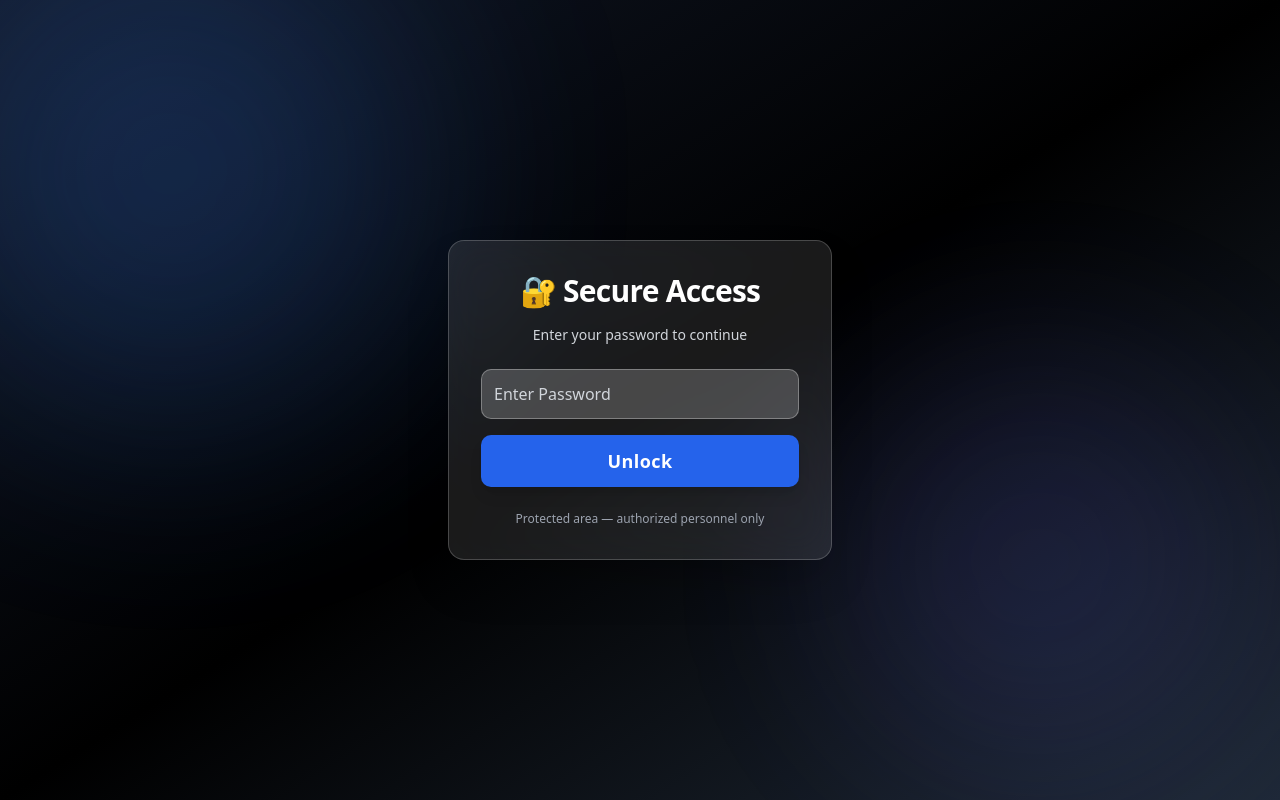
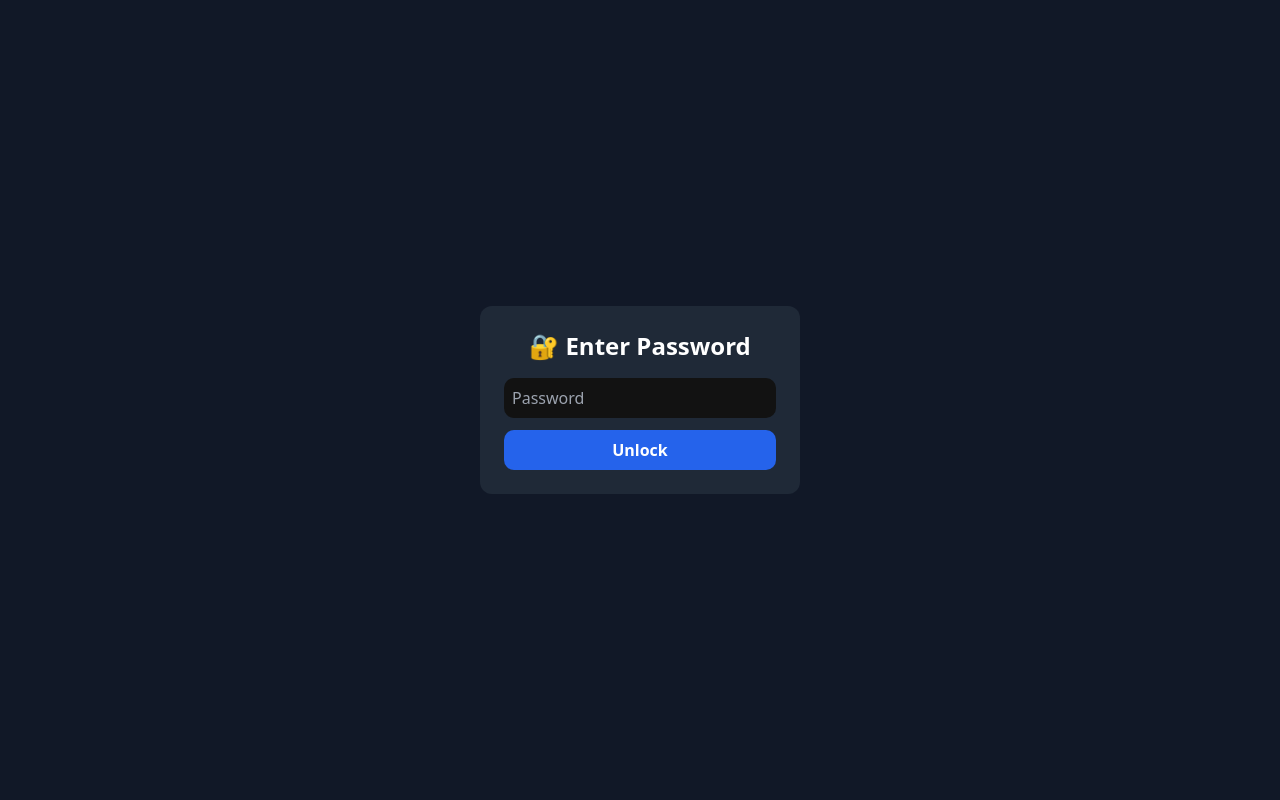
Before and after one commit to zanesense/abspider-recon, a React (Vite) app: page / in a window 1280 px wide. Built offline with nearby package versions, Linux system fonts and the light colour scheme; the HTML template or start-up script is replaced by a standard one.

Commit message:
Added Password Protection

```diff
--- a/src/components/PasswordProtected.jsx
+++ b/src/components/PasswordProtected.jsx
@@ -5,7 +5,7 @@ const PasswordProtected = ({ children }) => {
   const [error, setError] = useState("");
   const [loading, setLoading] = useState(false);
   const [authenticated, setAuthenticated] = useState(
-    typeof window !== "undefined" && localStorage.getItem("auth") === "true"
+    localStorage.getItem("auth") === "true"
   );
 
   const handleSubmit = async (e) => {
@@ -14,7 +14,6 @@ const PasswordProtected = ({ children }) => {
     setError("");
 
     try {
-      // 🔹 Fetch call to verify password
       const res = await fetch("/api/login", {
         method: "POST",
         headers: { "Content-Type": "application/json" },
@@ -29,7 +28,7 @@ const PasswordProtected = ({ children }) => {
         setError(data.message || "❌ Incorrect password");
       }
     } catch (err) {
-      setError("⚠️ Unable to connect. Try again.");
+      setError("⚠️ Unable to connect to server");
     }
 
     setLoading(false);
@@ -37,73 +36,33 @@ const PasswordProtected = ({ children }) => {
 
   if (!authenticated) {
     return (
-      <div className="flex items-center justify-center min-h-screen bg-gradient-to-br from-gray-900 via-black to-gray-800 text-white relative overflow-hidden">
-        {/* Background Glow */}
-        <div className="absolute w-[500px] h-[500px] bg-blue-500/30 rounded-full blur-[120px] -top-20 -left-20 animate-pulse"></div>
-        <div className="absolute w-[400px] h-[400px] bg-indigo-500/20 rounded-full blur-[100px] bottom-10 right-10 animate-pulse"></div>
-
-        {/* Login Card */}
+      <div className="flex items-center justify-center min-h-screen bg-gray-900 text-white">
         <form
           onSubmit={handleSubmit}
-          className="relative z-10 bg-white/10 backdrop-blur-xl border border-white/20 rounded-2xl p-8 w-[90%] max-w-sm shadow-2xl transition-all transform hover:scale-[1.01]"
+          className="bg-gray-800 p-6 rounded-xl w-80 flex flex-col"
         >
-          <h2 className="text-3xl font-bold text-center mb-4 tracking-tight">
-            🔐 Secure Access
-          </h2>
-          <p className="text-gray-300 text-sm text-center mb-6">
-            Enter your password to continue
-          </p>
-
+          <h2 className="text-2xl font-bold mb-4 text-center">🔐 Enter Password</h2>
           <input
             type="password"
             value={password}
             onChange={(e) => setPassword(e.target.value)}
-            placeholder="Enter Password"
-            className="w-full p-3 mb-4 rounded-md bg-white/20 border border-white/30 text-white placeholder-gray-300 focus:ring-2 focus:ring-blue-500 focus:outline-none"
+            placeholder="Password"
+            className="mb-3 p-2 rounded-md text-black"
           />
-
           <button
             type="submit"
             disabled={loading}
-            className={`w-full py-3 rounded-md text-white font-semibold text-lg tracking-wide transition-all duration-200 ${
-              loading
-                ? "bg-blue-400 cursor-not-allowed"
-                : "bg-blue-600 hover:bg-blue-700 shadow-lg"
-            }`}
+            className="bg-blue-600 hover:bg-blue-700 p-2 rounded-md text-white font-semibold"
           >
             {loading ? "Unlocking..." : "Unlock"}
           </button>
-
-          {error && (
-            <p className="text-red-400 text-sm text-center mt-4">{error}</p>
-          )}
-
-          <p className="text-gray-400 text-xs text-center mt-6">
-            Protected area — authorized personnel only
-          </p>
+          {error && <p className="text-red-400 mt-2 text-center">{error}</p>}
         </form>
       </div>
     );
   }
 
-  // ✅ Once authenticated, render children content
-  return (
-    <div className="min-h-screen bg-gray-100 text-gray-800 p-6">
-      <div className="flex justify-between mb-6">
-        <h1 className="text-2xl font-bold">Welcome 🔐</h1>
-        <button
-          onClick={() => {
-            localStorage.removeItem("auth");
-            setAuthenticated(false);
-          }}
-          className="bg-red-500 hover:bg-red-600 text-white px-4 py-2 rounded-md transition"
-        >
-          Logout
-        </button>
-      </div>
-      {children}
-    </div>
-  );
+  return <>{children}</>;
 };
 
 export default PasswordProtected;
--- a/src/pages/api/login.jsx
+++ b/src/pages/api/login.jsx
@@ -1,7 +1,22 @@
-export default function handler(req, res) {
-  const body = req.body ? JSON.parse(req.body) : {};
-  if (body.password === process.env.ADMIN_PASSWORD) {
-    return res.status(200).json({ success: true });
+// api/login.js
+export default async function handler(req, res) {
+  try {
+    // Parse body (Vercel functions may give it as a string)
+    const body = typeof req.body === "string" ? JSON.parse(req.body) : req.body;
+
+    const password = body?.password;
+
+    if (!password) {
+      return res.status(400).json({ success: false, message: "Password required" });
+    }
+
+    // Compare with Vercel environment variable
+    if (password === process.env.ADMIN_PASSWORD) {
+      return res.status(200).json({ success: true });
+    }
+
+    return res.status(401).json({ success: false, message: "Invalid password" });
+  } catch (err) {
+    return res.status(500).json({ success: false, message: "Server error" });
   }
-  return res.status(401).json({ success: false, message: "Invalid password" });
 }
```
